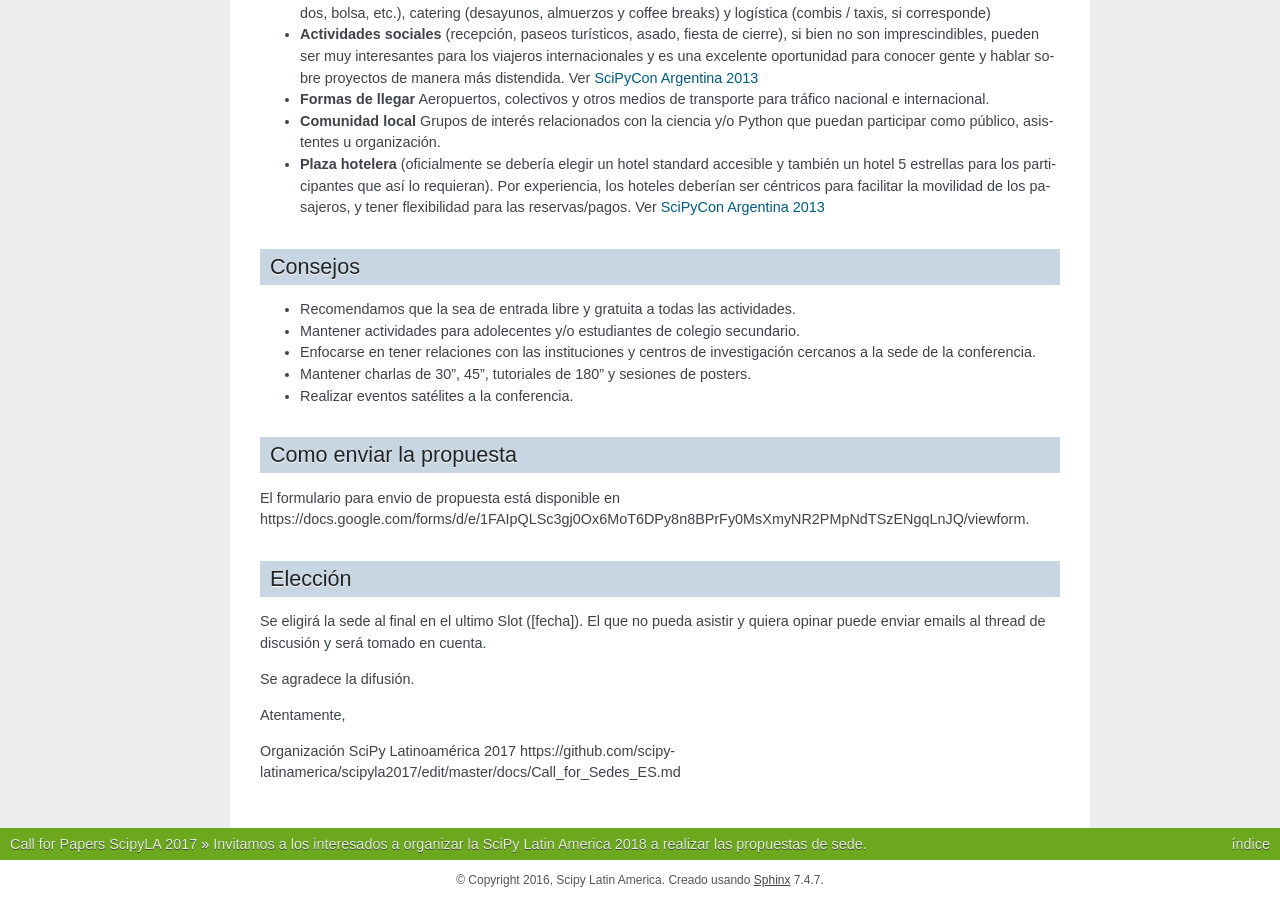
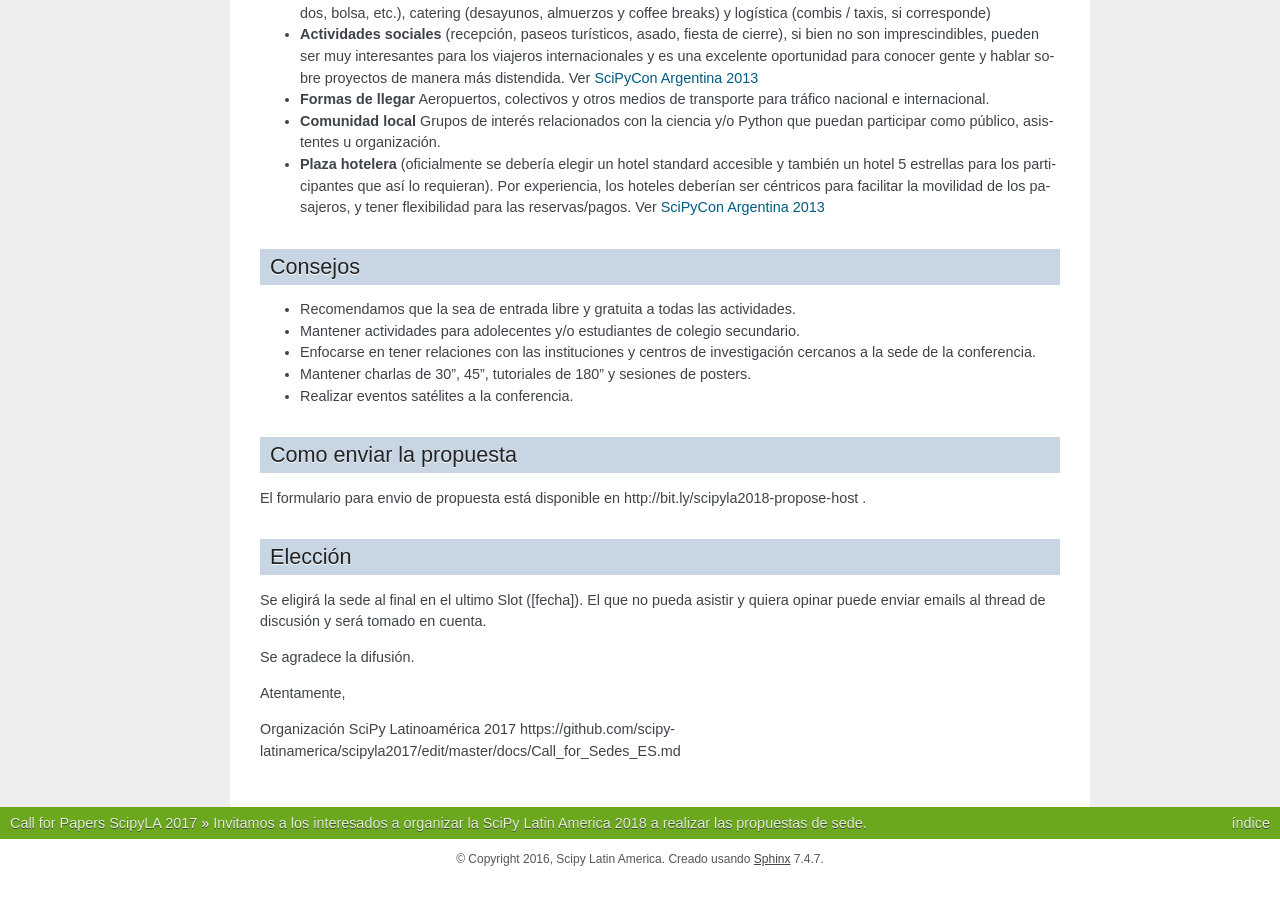
Before and after one commit to scipy-latinamerica/scipyla2017, a Sphinx documentation site: the page built from docs/Call_for_Sedes_ES.md, in a window 1280 px wide and 900 px high, scrolled down 629 px. Built offline with Sphinx 7.4.7, drawn with Linux system fonts in a browser that asks for light colours; formulas are drawn with MathJax 3; after the commit the page ends 1508 px from its top, so only the background shows below that; some of the changed lines change nothing that is shown.

Commit message:
[next] - Short link to access SciPyLA 2018 host proposals form

```diff
--- a/docs/Call_for_Sedes_ES.md
+++ b/docs/Call_for_Sedes_ES.md
@@ -31,7 +31,7 @@
 
 ### Como enviar la propuesta
 
-El formulario para envio de propuesta está disponible en https://docs.google.com/forms/d/e/1FAIpQLSc3gj0Ox6MoT6DPy8n8BPrFy0MsXmyNR2PMpNdTSzENgqLnJQ/viewform.
+El formulario para envio de propuesta está disponible en http://bit.ly/scipyla2018-propose-host .
 
 ### Elección
 
```
